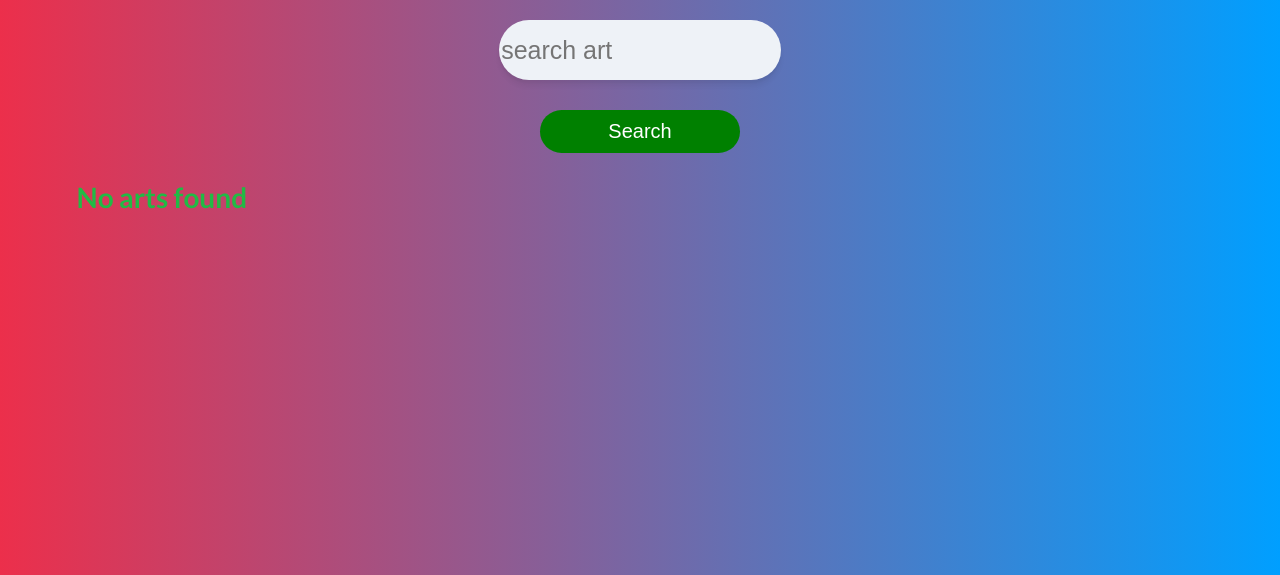
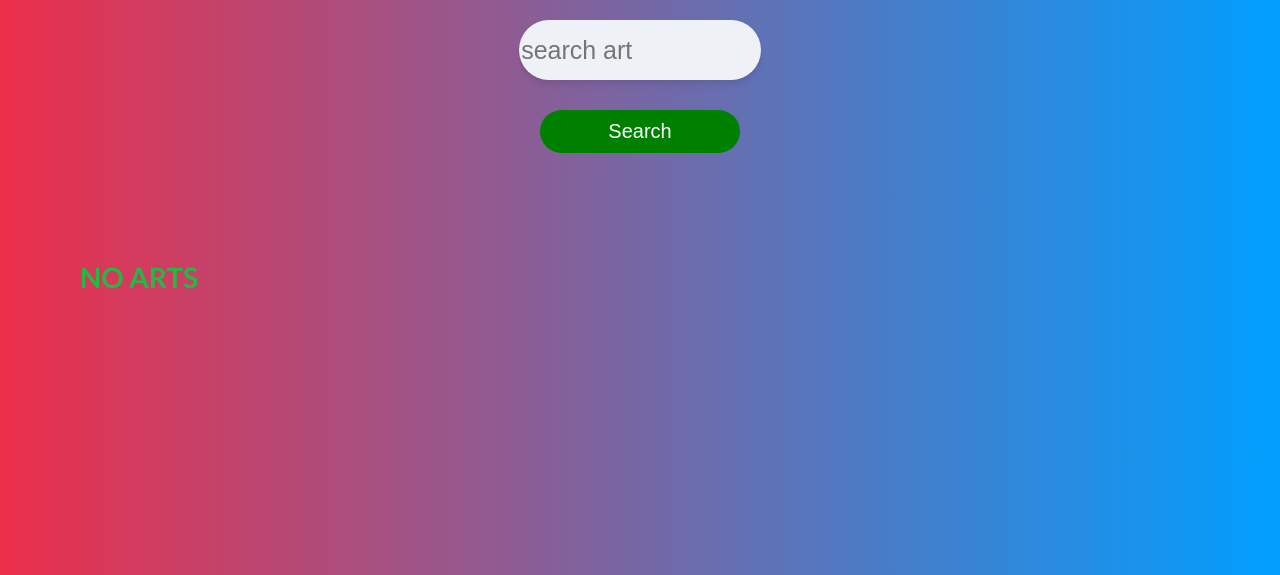
Before and after one commit to chaudharynabin6/Online-Art-Gallery, a Django app: page /search/ in a window 1280 px wide. Shown: the part 60-635 px from the top of the page. Run offline with Django 3.2, Linux system fonts and the light colour scheme; some libraries are stand-ins or nearby versions.

Commit message:
search : redesigning

```diff
--- a/src/search/templates/search/search.html
+++ b/src/search/templates/search/search.html
@@ -1,5 +1,8 @@
 {% extends 'base.html' %}
-
+{% load static %}
+{% block custom-css %}
+<link rel="stylesheet" href="{% static 'artGallery/css/main.css' %}">
+{% endblock custom-css %}
 {% block css %}
 #search{
     display:block;
@@ -56,17 +59,16 @@
 <button id ="search-button" type="submit">Search</button>
 </form>
 </div>
-<div class="ui container">
-<div class="ui four column grid">
+<div style="paddin-top:80px;" id="app" class="container">
 {% for art,artist in arts %}
+        <a href="{% url 'artGallery:art-detail' art.id %}">
 
-<div class="column">
-{% include "search/card.html" %}
-</div>
-{% empty%}
-<div class="column">
-<h1 class="ui header green">No arts found</h1>
-</div>
+        </a><card data-image="{{MEDIA_URL}}{{art.photo1}}">
+                <h1 slot="header">{{art.art_name|truncatechars:6|title}}</h1>
+                <p slot="content">{{art.art_name|truncatechars:20|lower}}</p>
+            </card>
+{% empty %}
+<h1 class="ui container green header">NO ARTS</h1>
 {% endfor %}
 </div>
 </div>
@@ -75,6 +77,9 @@
 
 
 {% block scripts %}
+<script src="https://cdnjs.cloudflare.com/ajax/libs/vue/2.0.1/vue.min.js"></script>
+<script src="{% static 'artGallery/js/main.js' %}"></script>
+<script src="{% static 'main.js' %}"></script>
 <script>
 $(document).ready(function(){
     $(".rating").rating("disable");
```
